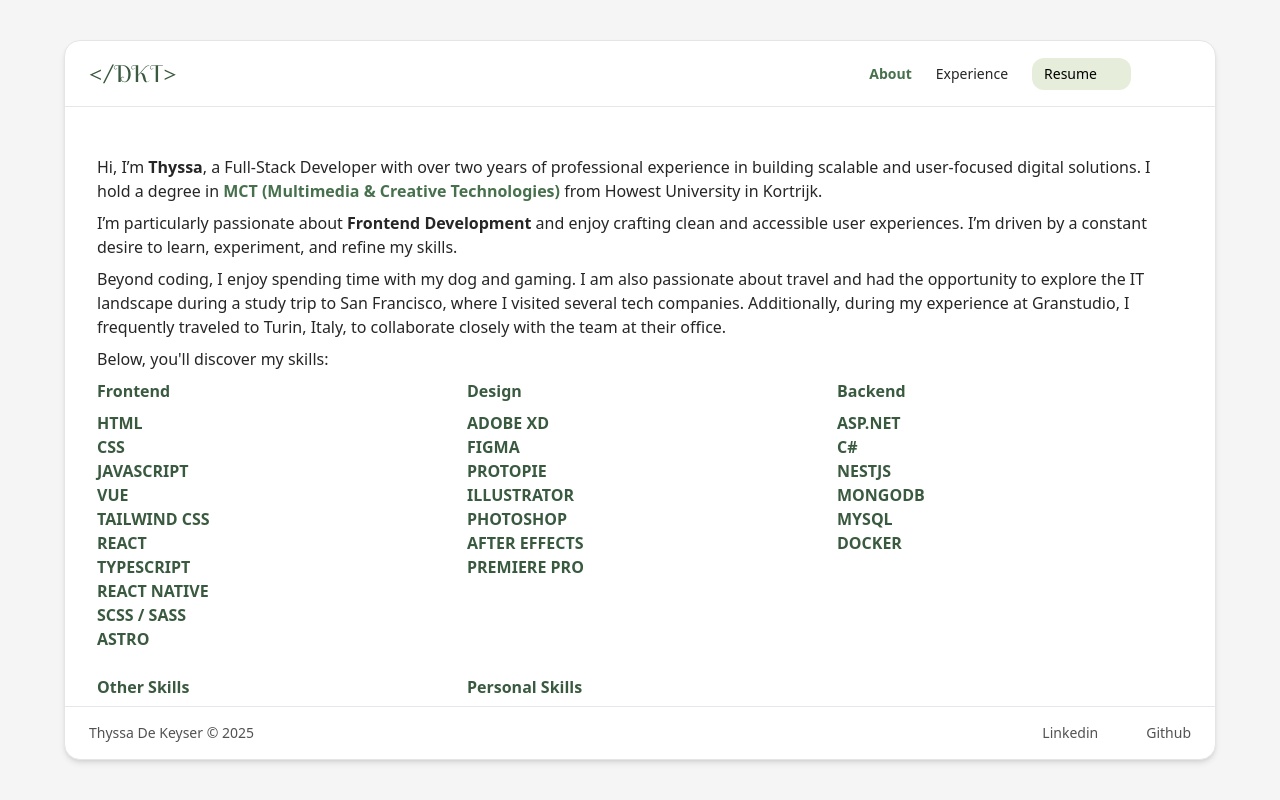
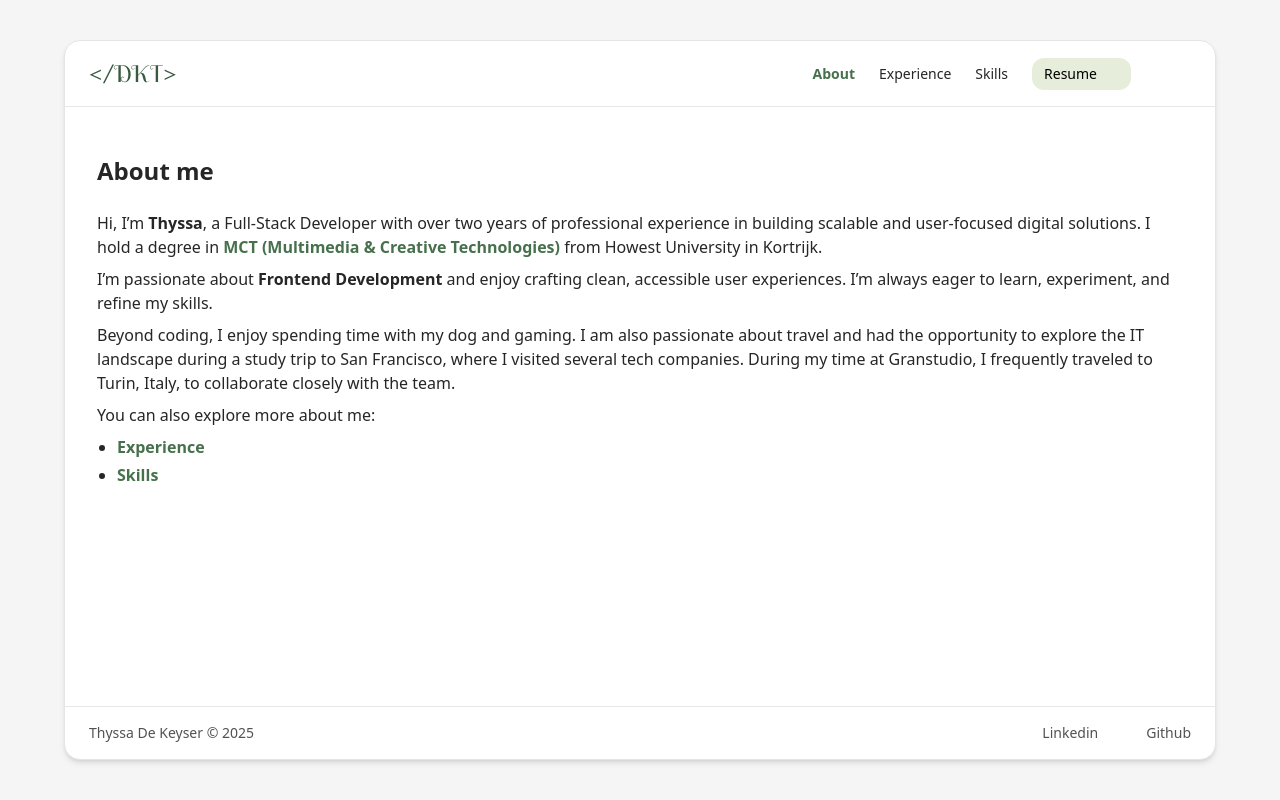
Before and after one commit to DeKeyserThyssa/myPortfolio, a Vue app in the folder myPortfolio/: page /about in a window 1280 px wide. Built offline with nearby package versions, Linux system fonts and the light colour scheme; some icons are missing.

Commit message:
add skills page

```diff
--- a/myPortfolio/src/components/Header.vue
+++ b/myPortfolio/src/components/Header.vue
@@ -31,6 +31,7 @@ watch(isDark, (newValue) => {
 const navLinks = [
   { name: "About", to: "/about" },
   { name: "Experience", to: "/experience" },
+  { name: "Skills", to: "/skills" },
 ];
 
 function toggleDarkMode() {
@@ -54,6 +55,7 @@ function toggleMenu() {
           v-for="link in navLinks"
           :key="link.to"
           :to="link.to"
+          :title="link.name"
           class="hover:text-accentText dark:hover:text-darkAccentText"
           :class="route.path === link.to ? 'text-linkText dark:text-darkLinkText font-semibold' : ''"
       >
@@ -97,6 +99,7 @@ function toggleMenu() {
             v-for="link in navLinks"
             :key="link.to"
             :to="link.to"
+            :title="link.name"
             class="px-4 py-2 hover:text-accentText dark:hover:text-darkAccentText"
             @click="isMenuOpen = false"
             :class="route.path === link.to ? 'text-linkText dark:text-darkLinkText font-semibold' : ''"
--- a/myPortfolio/src/main.js
+++ b/myPortfolio/src/main.js
@@ -7,6 +7,7 @@ import About from "@/views/About.vue";
 import NotFound from "@/views/NotFound.vue";
 import Experience from "@/views/Experience.vue";
 import "flag-icons/css/flag-icons.min.css";
+import Skills from "@/views/Skills.vue";
 
 const router = createRouter({
     history: createWebHistory(),
@@ -14,6 +15,7 @@ const router = createRouter({
         { path: '/', component: Home },
         { path: '/about', component: About },
         { path: '/experience', component: Experience},
+        { path: '/skills', component: Skills},
         { path: '/:pathMatch(.*)*', name: 'NotFound', component: NotFound },
     ]
 });
--- a/myPortfolio/src/views/About.vue
+++ b/myPortfolio/src/views/About.vue
@@ -1,54 +1,14 @@
 <script setup>
-  const frontendSkills = [
-    "HTML",
-    "CSS",
-    "JavaScript",
-    "Vue",
-    "Tailwind CSS",
-    "React",
-    "TypeScript",
-    "React Native",
-    "SCSS / SASS",
-    "Astro",
-  ];
-
-  const designSkills = [
-    "Adobe XD",
-    "Figma",
-    "ProtoPie",
-    "Illustrator",
-    "Photoshop",
-    "After Effects",
-    "Premiere Pro",
-  ];
-
-  const backendSkills = ["ASP.NET", "C#", "NestJS", "MongoDB", "MySQL", "Docker"];
-
-  const personalSkills = [
-    "Eager to learn",
-    "Patient",
-    "Team player",
-    "Creative",
-    "Flexible",
-    "Stress resistant",
-    "Responsible",
-    "Organized",
-  ];
-
-  const otherSkills = [
-    "Git",
-    "GitHub / GitLab",
-    "Microsoft Office",
-    "Azure",
-    "Jira",
-    "Confluence",
-    "Agile",
-    "Scrum",
-  ];
+const navLinks = [
+  { name: "Experience", to: "/experience" },
+  { name: "Skills", to: "/skills" },
+];
 </script>
 
 <template>
-  <p class="pb-2 sm:mt-10">
+  <h2 class="text-2xl font-bold mb-6 sm:mt-10">About me</h2>
+
+  <p class="pb-2">
     Hi, I’m <span class="font-bold">Thyssa</span>,
     a Full-Stack Developer with over two years of professional experience
     in building scalable and user-focused digital solutions.
@@ -60,67 +20,30 @@
   </p>
 
   <p class="pb-2">
-    I’m particularly passionate about <span class="font-bold">Frontend Development</span>
-    and enjoy crafting clean and accessible user experiences.
-    I’m driven by a constant desire to learn, experiment, and refine my skills.
+    I’m passionate about <span class='font-bold'>Frontend Development</span>
+    and enjoy crafting clean, accessible user experiences.
+    I’m always eager to learn, experiment, and refine my skills.
   </p>
 
   <p class="pb-2">
     Beyond coding, I enjoy spending time with my dog and gaming.
     I am also passionate about travel and had the opportunity to explore the
     IT landscape during a study trip to San Francisco, where I visited several tech companies.
-    Additionally, during my experience at Granstudio,
-    I frequently traveled to Turin, Italy, to collaborate closely with the team at their office.
+    During my time at Granstudio, I frequently traveled to Turin, Italy, to collaborate closely with the team.
   </p>
 
-  <p class="pb-2">Below, you'll discover my skills:</p>
-
-  <div class="grid grid-cols-1 md:grid-cols-3 gap-6">
-    <div>
-      <h2 class="font-bold text-accentText dark:text-darkAccentText mb-2">Frontend</h2>
-      <ul>
-        <li v-for="skill in frontendSkills" :key="skill" class="text-accentText dark:text-darkAccentText font-semibold uppercase">
-          {{ skill }}
-        </li>
-      </ul>
-    </div>
-
-    <div>
-      <h2 class="font-bold text-accentText dark:text-darkAccentText mb-2">Design</h2>
-      <ul>
-        <li v-for="skill in designSkills" :key="skill" class="text-accentText dark:text-darkAccentText font-semibold uppercase">
-          {{ skill }}
-        </li>
-      </ul>
-    </div>
-
-    <div>
-      <h2 class="font-bold text-accentText dark:text-darkAccentText mb-2">Backend</h2>
-      <ul>
-        <li v-for="skill in backendSkills" :key="skill" class="text-accentText dark:text-darkAccentText font-semibold uppercase">
-          {{ skill }}
-        </li>
-      </ul>
-    </div>
-
-    <div>
-      <h2 class="font-bold text-accentText dark:text-darkAccentText mb-2">Other Skills</h2>
-      <ul>
-        <li v-for="skill in otherSkills" :key="skill" class="text-accentText dark:text-darkAccentText font-semibold uppercase">
-          {{ skill }}
-        </li>
-      </ul>
-    </div>
-
-    <div>
-      <h2 class="font-bold text-accentText dark:text-darkAccentText mb-2">Personal Skills</h2>
-      <ul>
-        <li v-for="skill in personalSkills" :key="skill" class="text-accentText dark:text-darkAccentText font-semibold uppercase">
-          {{ skill }}
-        </li>
-      </ul>
-    </div>
-  </div>
+  <p class="pb-2">You can also explore more about me:</p>
+  <ul class="list-disc pl-5 space-y-1">
+    <li v-for="link in navLinks" :key="link.to">
+      <RouterLink
+          :to="link.to"
+          :title="link.name"
+          class="font-bold text-linkText dark:text-darkLinkText hover:underline"
+      >
+        {{ link.name }}
+      </RouterLink>
+    </li>
+  </ul>
 </template>
 
 <style scoped>
--- /dev/null
+++ b/myPortfolio/src/views/Skills.vue
@@ -0,0 +1,102 @@
+<script setup>
+  const frontendSkills = [
+    "HTML",
+    "CSS",
+    "JavaScript",
+    "Vue",
+    "Tailwind CSS",
+    "React",
+    "TypeScript",
+    "React Native",
+    "SCSS / SASS",
+    "Astro",
+  ];
+
+  const designSkills = [
+    "Adobe XD",
+    "Figma",
+    "ProtoPie",
+    "Illustrator",
+    "Photoshop",
+    "After Effects",
+    "Premiere Pro",
+  ];
+
+  const backendSkills = ["ASP.NET", "C#", "NestJS", "MongoDB", "MySQL", "Docker"];
+
+  const personalSkills = [
+    "Eager to learn",
+    "Patient",
+    "Team player",
+    "Creative",
+    "Flexible",
+    "Stress resistant",
+    "Responsible",
+    "Organized",
+  ];
+
+  const otherSkills = [
+    "Git",
+    "GitHub / GitLab",
+    "Microsoft Office",
+    "Azure",
+    "Jira",
+    "Confluence",
+    "Agile",
+    "Scrum",
+  ];
+</script>
+
+<template>
+  <h2 class="text-2xl font-bold mb-6 sm:mt-10">Skills</h2>
+  <div class="grid grid-cols-1 md:grid-cols-3 gap-6">
+    <div>
+      <h2 class="font-bold text-accentText dark:text-darkAccentText mb-2">Frontend</h2>
+      <ul>
+        <li v-for="skill in frontendSkills" :key="skill" class="text-accentText dark:text-darkAccentText font-semibold uppercase">
+          {{ skill }}
+        </li>
+      </ul>
+    </div>
+
+    <div>
+      <h2 class="font-bold text-accentText dark:text-darkAccentText mb-2">Design</h2>
+      <ul>
+        <li v-for="skill in designSkills" :key="skill" class="text-accentText dark:text-darkAccentText font-semibold uppercase">
+          {{ skill }}
+        </li>
+      </ul>
+    </div>
+
+    <div>
+      <h2 class="font-bold text-accentText dark:text-darkAccentText mb-2">Backend</h2>
+      <ul>
+        <li v-for="skill in backendSkills" :key="skill" class="text-accentText dark:text-darkAccentText font-semibold uppercase">
+          {{ skill }}
+        </li>
+      </ul>
+    </div>
+
+    <div>
+      <h2 class="font-bold text-accentText dark:text-darkAccentText mb-2">Other Skills</h2>
+      <ul>
+        <li v-for="skill in otherSkills" :key="skill" class="text-accentText dark:text-darkAccentText font-semibold uppercase">
+          {{ skill }}
+        </li>
+      </ul>
+    </div>
+
+    <div>
+      <h2 class="font-bold text-accentText dark:text-darkAccentText mb-2">Personal Skills</h2>
+      <ul>
+        <li v-for="skill in personalSkills" :key="skill" class="text-accentText dark:text-darkAccentText font-semibold uppercase">
+          {{ skill }}
+        </li>
+      </ul>
+    </div>
+  </div>
+</template>
+
+<style scoped>
+
+</style>
```
